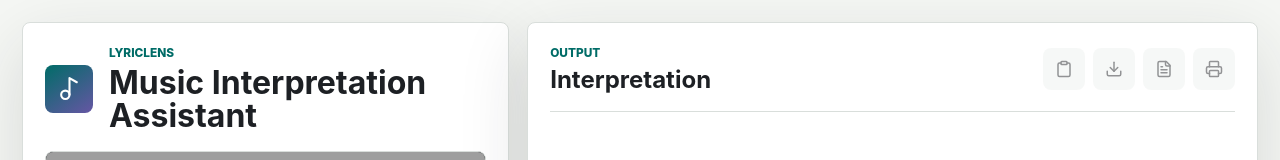
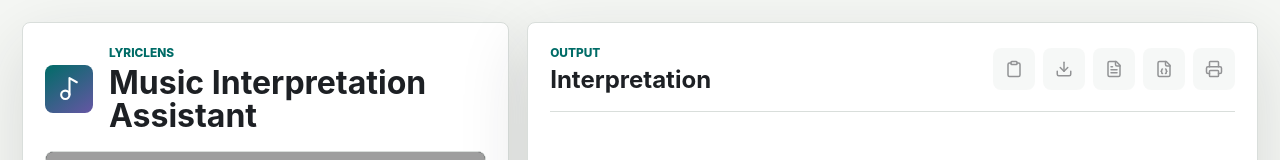
Before and after one commit to AsadullahBajwa/LyricLens, a React (Vite) app: page / in a window 1280 px wide. Shown: the top 160 px of the page. Built offline with nearby package versions, Linux system fonts and the light colour scheme; grey boxes are pictures that could not be loaded.

Commit message:
feat: add structured JSON export

```diff
--- a/src/main.jsx
+++ b/src/main.jsx
@@ -7,6 +7,7 @@ import {
   Clipboard,
   Download,
   Eraser,
+  FileJson,
   FileText,
   FileUp,
   History,
@@ -105,6 +106,10 @@ function App() {
   const plainText = useMemo(() => (result ? resultToText(result, resultMeta) : ""), [result, resultMeta]);
   const markdownText = useMemo(
     () => (result ? resultToMarkdown(result, exportContext) : ""),
+    [exportContext, result]
+  );
+  const jsonText = useMemo(
+    () => (result ? resultToJson(result, exportContext) : ""),
     [exportContext, result]
   );
 
@@ -236,12 +241,17 @@ function App() {
   }
 
   function downloadResult(format = "txt") {
-    const content = format === "md" ? markdownText : plainText;
+    const content = format === "json" ? jsonText : format === "md" ? markdownText : plainText;
     if (!content) return;
 
     const filename = makeFilename(exportContext, `interpretation.${format}`);
     const blob = new Blob([content], {
-      type: format === "md" ? "text/markdown" : "text/plain"
+      type:
+        format === "json"
+          ? "application/json"
+          : format === "md"
+            ? "text/markdown"
+            : "text/plain"
     });
     const url = URL.createObjectURL(blob);
     const link = document.createElement("a");
@@ -607,6 +617,16 @@ function App() {
                 disabled={!result}
               >
                 <FileText size={18} />
+              </button>
+              <button
+                type="button"
+                className="icon-button"
+                aria-label="Download JSON interpretation"
+                title="Download JSON interpretation"
+                onClick={() => downloadResult("json")}
+                disabled={!result}
+              >
+                <FileJson size={18} />
               </button>
               <button
                 type="button"
@@ -979,6 +999,25 @@ function resultToMarkdown(result, context) {
   ].join("\n");
 }
 
+function resultToJson(result, context) {
+  return JSON.stringify(
+    {
+      metadata: {
+        title: context.title || "",
+        artist: context.artist || "",
+        detail: context.detail || "plain",
+        tone: normalizeTone(context.tone),
+        focus: normalizeFocus(context.focus),
+        stats: context.stats || null,
+        createdAt: context.createdAt || null
+      },
+      interpretation: result
+    },
+    null,
+    2
+  );
+}
+
 function getLyricStats(lyrics) {
   const trimmed = lyrics.trim();
   return {
```
Also changed, not shown: 2 other files (tests, documents, lock files or other folders).
